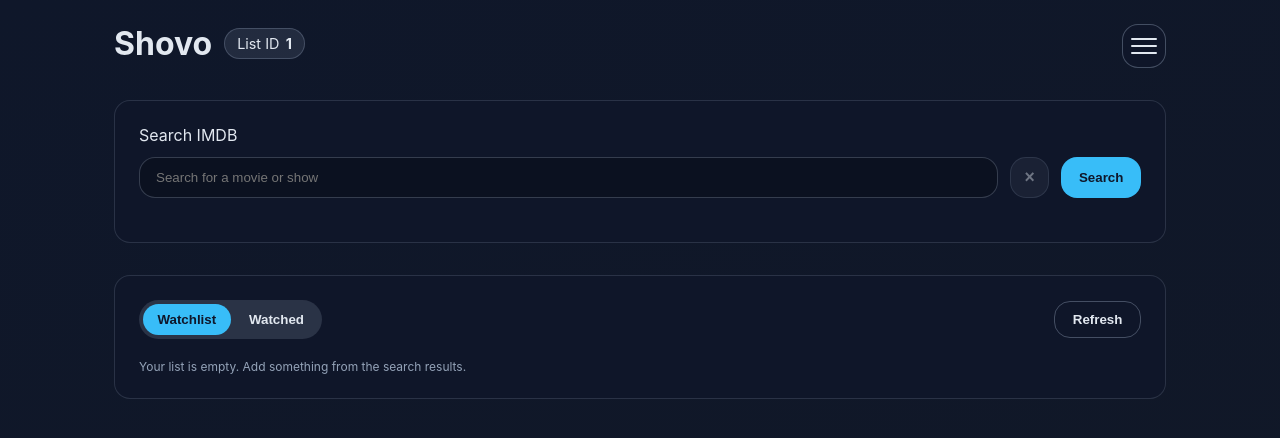
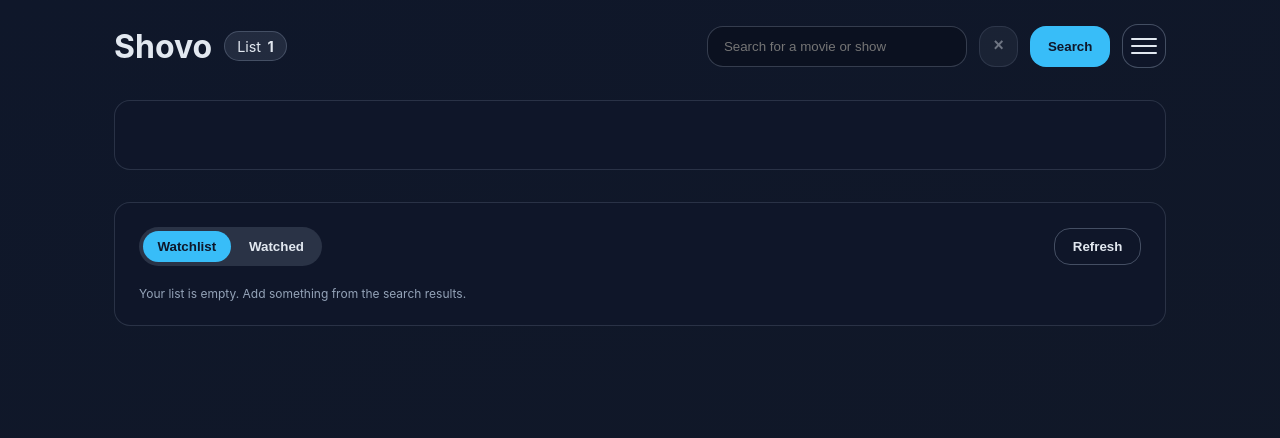
Before and after one commit to maxmo74/drivemap, a Flask app: page /r/1 in a window 1280 px wide. Shown: the top 438 px of the page. Run offline with Flask 3, Linux system fonts and the light colour scheme; data that the repository does not hold is empty.

Commit message:
Move search controls into header

```diff
--- a/webapp/static/style.css
+++ b/webapp/static/style.css
@@ -38,13 +38,8 @@
 }
 
 .app-header {
-  align-items: flex-start;
-}
-
-.brand {
-  display: flex;
-  flex-direction: column;
-  gap: 0.35rem;
+  align-items: center;
+  justify-content: space-between;
 }
 
 .brand-row {
@@ -82,7 +77,22 @@
   display: flex;
   gap: 0.75rem;
   flex-wrap: wrap;
-  margin-top: 0.75rem;
+}
+
+.inline-search {
+  margin-top: 0;
+  flex-wrap: nowrap;
+}
+
+.header-actions {
+  display: flex;
+  align-items: center;
+  gap: 0.75rem;
+  flex-wrap: wrap;
+}
+
+.inline-search input[type="search"] {
+  min-width: 260px;
 }
 
 input[type="search"] {
@@ -292,8 +302,16 @@
 @media (min-width: 768px) {
   header {
     flex-direction: row;
-    justify-content: space-between;
-    align-items: center;
+  }
+}
+
+@media (max-width: 800px) {
+  .inline-search {
+    flex-wrap: wrap;
+  }
+
+  .inline-search input[type="search"] {
+    min-width: 180px;
   }
 }
 
--- a/webapp/templates/index.html
+++ b/webapp/templates/index.html
@@ -9,14 +9,20 @@
   <body>
     <main>
       <header class="app-header">
-        <div class="brand">
         <div class="brand-row">
           <h1>Shovo</h1>
           <div class="room-tag">
-              <span>List ID</span>
+            <span>List</span>
             <strong id="room-id">{{ room }}</strong>
           </div>
         </div>
+        <div class="header-actions">
+          <div class="search-row inline-search">
+            <input id="search-input" type="search" placeholder="Search for a movie or show" />
+            <button class="clear-search" id="clear-search" type="button" aria-label="Clear search">
+              ×
+            </button>
+            <button id="search-button">Search</button>
           </div>
           <details class="menu">
             <summary aria-label="Open menu">
@@ -32,15 +38,10 @@
               <button class="menu-action" id="change-list-id" type="button">Rename List ID</button>
             </div>
           </details>
+        </div>
       </header>
 
       <section class="search-panel">
-        <label for="search-input">Search IMDB</label>
-        <div class="search-row">
-          <input id="search-input" type="search" placeholder="Search for a movie or show" />
-          <button class="clear-search" id="clear-search" type="button" aria-label="Clear search">×</button>
-          <button id="search-button">Search</button>
-        </div>
         <div id="search-results" class="results-grid" aria-live="polite"></div>
       </section>
 
```
Lines whose indentation alone changed are shown as unchanged.
